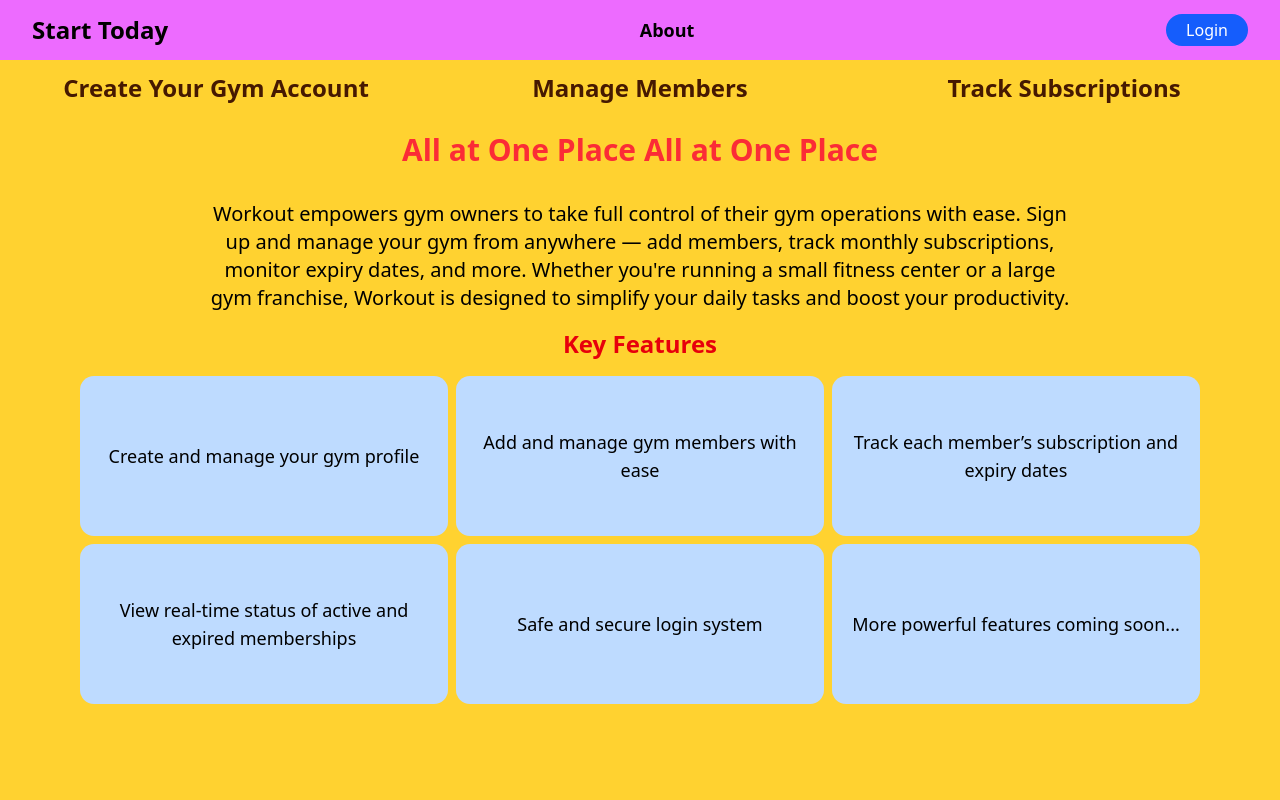
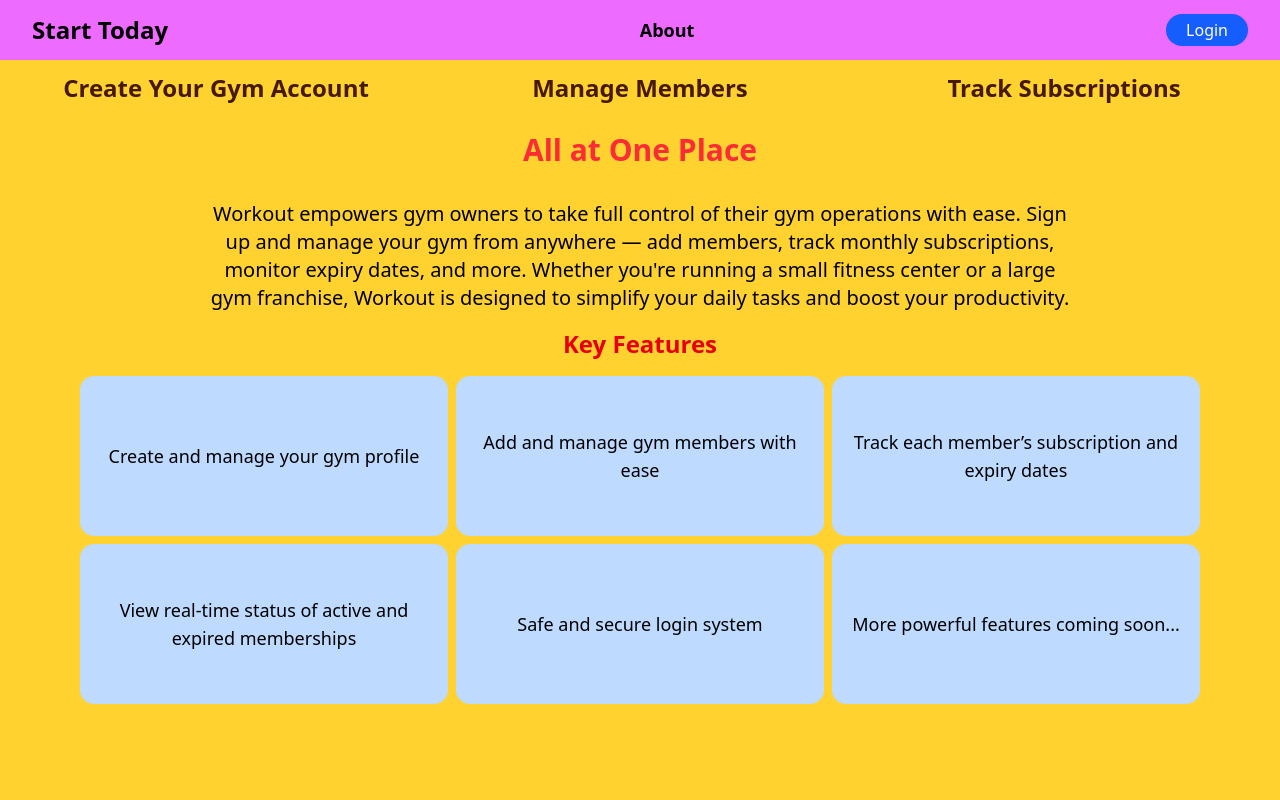
Before and after one commit to Prasadk08/Workout-Frontend, a Next.js app: page /about in a window 1280 px wide. Shown: the top 800 px of the page. Built offline with nearby package versions, Linux system fonts and the light colour scheme.

Commit message:
new changes for trainee

```diff
--- a/src/app/(index)/about/page.jsx
+++ b/src/app/(index)/about/page.jsx
@@ -9,7 +9,6 @@ const About = () => {
         <div>Track Subscriptions</div>
       </div>
       <div className="text-3xl font-bold text-center text-red-500 p-4">
-        All at One Place
         All at One Place
       </div>
       <div className="text-black text-xl text-center p-4 max-w-4xl m-auto">
```
